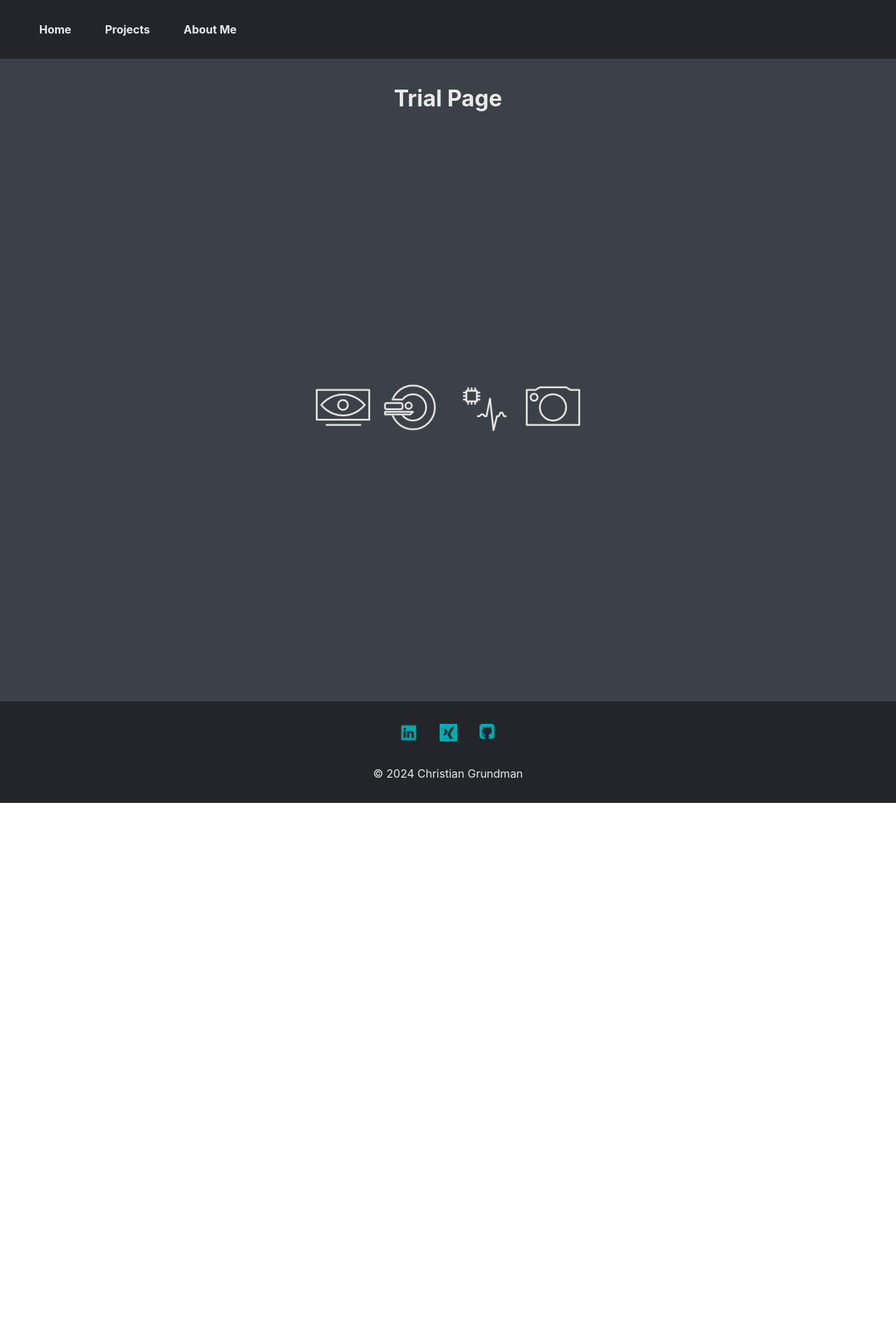
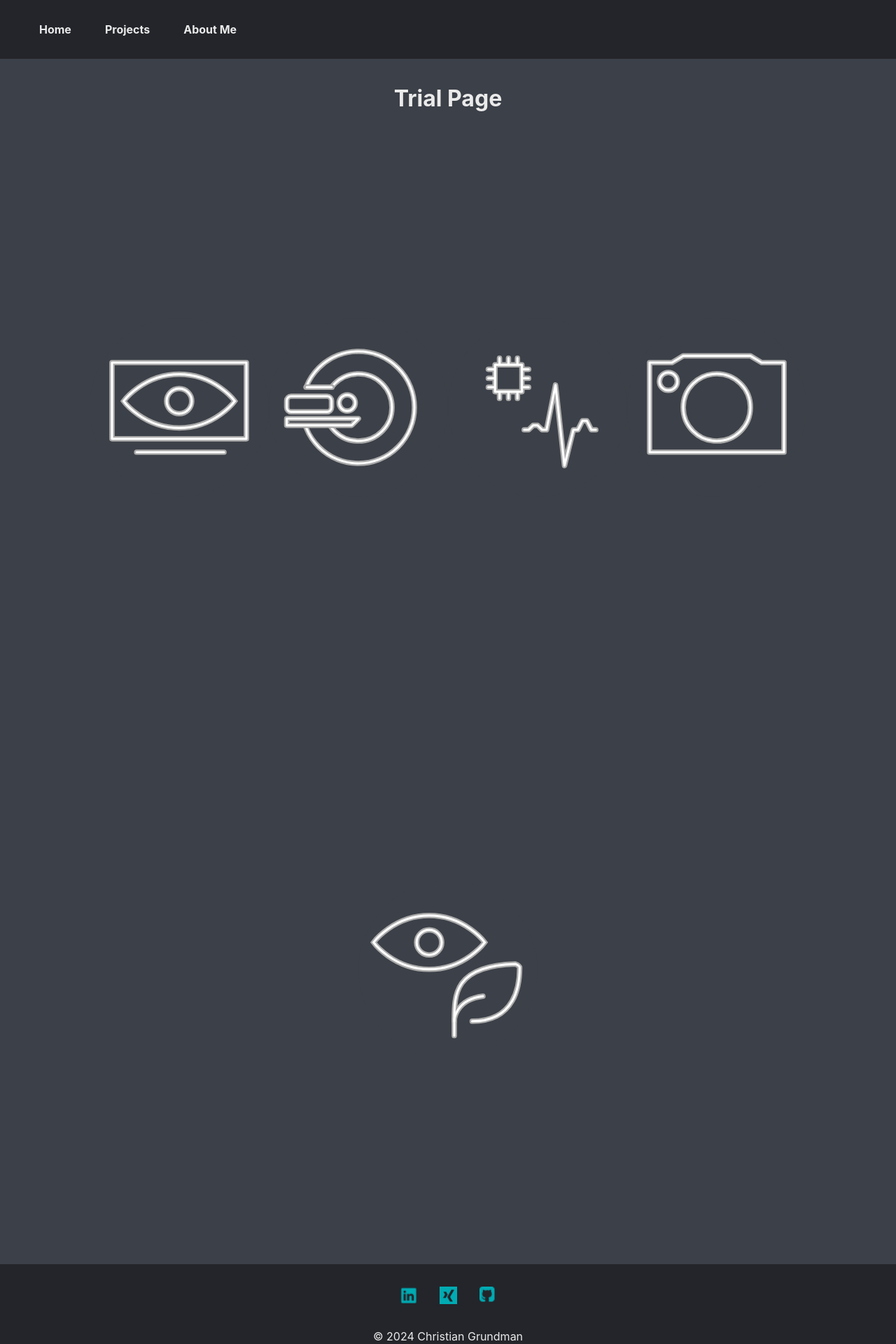
Before and after one commit to cgrundman/christian-grundman-website, a React (Create React App) app: page /trial in a window 1280 px wide. Shown: the top 1920 px of the page at 70% size. Before the commit the page ends 1147 px from the top, so only its background shows below. Built offline with nearby package versions, Linux system fonts and the light colour scheme.

Commit message:
convert LDD logo

```diff
--- a/src/logos/ISP.jsx
+++ b/src/logos/ISP.jsx
@@ -9,7 +9,7 @@ const ISP = (props) => (
     {...props}
   >
     <defs>
-      <g id="a">
+      <g id="camera">
         <path
           strokeWidth={12}
           strokeLinecap="round"
@@ -59,7 +59,7 @@ const ISP = (props) => (
       </g>
     </defs>
     <circle cx={200} cy={200} r={200} stroke="transparent" />
-    <use href="#a" />
+    <use href="#camera" />
   </svg>
 );
 export default ISP;
--- /dev/null
+++ b/src/logos/LDD.jsx
@@ -0,0 +1,30 @@
+import * as React from "react";
+const LDD = (props) => (
+  <svg
+    width={800}
+    height={800}
+    viewBox="0 0 400 400"
+    fill="none"
+    xmlns="http://www.w3.org/2000/svg"
+    {...props}
+  >
+    <defs>
+    <g id="ldeye" fill="none">
+      <path stroke-width="12" d="M4 128s44 60 124 60 124-60 124-60-44-60-124-60S4 128 4 128z"/>
+      <circle stroke-width="12" cx="128" cy="128" r="28"/>
+      <path stroke="#fff" stroke-width="5" d="M4 128s44 60 124 60 124-60 124-60-44-60-124-60S4 128 4 128z"/>
+      <circle stroke="#fff" stroke-width="5" cx="128" cy="128" r="28"/>
+    </g>
+    <g id="leaf" fill="none" stroke-linecap="round" stroke-linejoin="round">
+      <path d="M64 144c96 0 106-80 106-120 0-4-10-8-10-8C24 20 24 84 24 144v32" stroke-width="12"/>
+      <path d="M24 144s0-48 64-56" stroke-width="12"/>
+      <path d="M64 144c96 0 106-80 106-120 0-4-10-8-10-8C24 20 24 84 24 144v32" stroke="#fff" stroke-width="5"/>
+      <path d="M24 144s0-48 64-56" stroke="#fff" stroke-width="5"/>
+    </g>
+  </defs>
+  <circle cx="200" cy="200" r="200" stroke="transparent"/>
+  <use href="#ldeye" x="30" y="10"/>
+  <use href="#leaf" x="190" y="170"/>
+  </svg>
+);
+export default LDD;
--- a/src/logos/ecg.jsx
+++ b/src/logos/ecg.jsx
@@ -9,7 +9,7 @@ const ECG = (props) => (
     {...props}
   >
     <defs>
-      <g id="r" stroke-linejoin="round" stroke-linecap="round">
+      <g id="microchip" stroke-linejoin="round" stroke-linecap="round">
         <path
           d="M0 100h10l10-10h10l10 10h10L70 0l20 180 20-80h10l10-20h10l10 20h10"
           stroke-width="12"
@@ -21,7 +21,7 @@ const ECG = (props) => (
           fill="transparent"
         />
       </g>
-      <g id="s" stroke-linejoin="round" stroke-linecap="round">
+      <g id="heartbeat" stroke-linejoin="round" stroke-linecap="round">
         <path
           d="M95 30H81m14 20H81m14 20H81M5 30h14M5 50h14M5 70h14M30 5v14M50 5v14M70 5v14M30 95V81m20 14V81m20 14V81M20 20h60v60H20z"
           stroke-width="12"
@@ -35,8 +35,8 @@ const ECG = (props) => (
       </g>
     </defs>
     <circle cx="200" cy="200" r="200" stroke="transparent" />
-    <use href="#r" x="170" y="150" />
-    <use href="#s" x="85" y="85" />
+    <use href="#microchip" x="170" y="150" />
+    <use href="#heartbeat" x="85" y="85" />
   </svg>
 );
 export default ECG;
--- a/src/pages/TrialPage.js
+++ b/src/pages/TrialPage.js
@@ -4,46 +4,48 @@ import CVZ from "../logos/CVZ.jsx";
 import CTR from "../logos/CTR.jsx";
 import ECG from "../logos/ECG.jsx";
 import ISP from "../logos/ISP.jsx";
+import LDD from "../logos/LDD.jsx";
 import PageContent from "../components/PageContent";
 
 const TrialPage = () => {
-
   const [highlighted, setHighlighted] = useState(null);
 
   const handleToggleHighlight = (index) => {
     // Set the clicked image's index to visible, or hide if clicked again
-    setHighlighted((prevIndex) =>
-      prevIndex === index ? null : index
-    );
+    setHighlighted((prevIndex) => (prevIndex === index ? null : index));
   };
 
   return (
     <PageContent title="Trial Page">
+      <div>
         <CVZ
           className={highlighted === 1 ? "highlight" : ""}
           onClick={() => handleToggleHighlight(1)}
-        width="100"
+          width="20%"
         />
         <CTR
           className={highlighted === 2 ? "highlight" : ""}
           onClick={() => handleToggleHighlight(2)}
-        width="100"
+          width="20%"
         />
         <ECG
           className={highlighted === 3 ? "highlight" : ""}
           onClick={() => handleToggleHighlight(3)}
-        width="100"
+          width="20%"
         />
         <ISP
           className={highlighted === 4 ? "highlight" : ""}
           onClick={() => handleToggleHighlight(4)}
-        width="100"
+          width="20%"
         />
-      {/* <Trial4
-        className={highlighted === 4 ? "highlight" : ""}
-        onClick={() => handleToggleHighlight(4)}
-        width="200"
-      /> */}
+      </div>
+      <div>
+        <LDD
+          className={highlighted === 5 ? "highlight" : ""}
+          onClick={() => handleToggleHighlight(5)}
+          width="20%"
+        />
+      </div>
     </PageContent>
   );
 };
```
Lines whose indentation alone changed are shown as unchanged.
